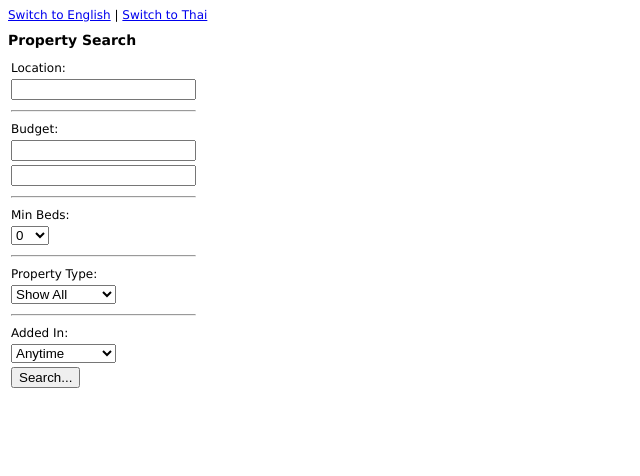
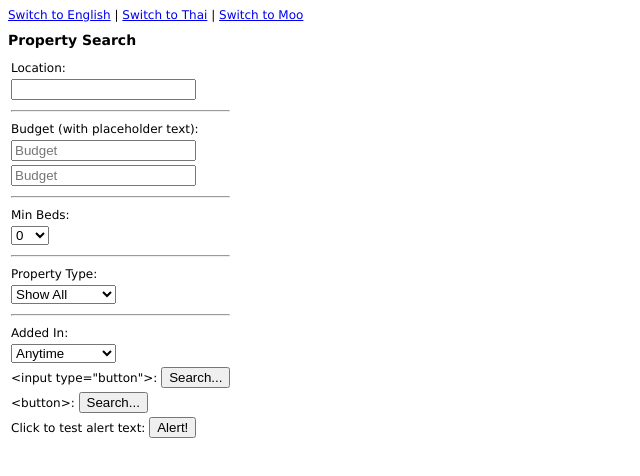
Before and after one commit to Irrelon/jquery-lang-js, a plain HTML site: page index.htm in a window 1280 px wide. Shown: the part 314-790 px from the top of the page, without its empty margins (0-640 px from the left). Drawn offline with nearby package versions, Linux system fonts and the light colour scheme.

Commit message:
Added tests for button elements, placeholder values and javascript alert() calls.

```diff
--- a/index.htm
+++ b/index.htm
@@ -6,6 +6,7 @@
 <script src="http://ajax.googleapis.com/ajax/libs/jquery/1.6.2/jquery.min.js" type="text/javascript"></script>
 <script src="js/jquery-lang.js" charset="utf-8" type="text/javascript"></script>
 <script src="js/langpack/th.js" charset="utf-8" type="text/javascript"></script>
+<script src="js/langpack/mo.js" charset="utf-8" type="text/javascript"></script>
 <script type="text/javascript">
 	window.lang = new jquery_lang_js();
 	$().ready(function () {
@@ -31,7 +32,7 @@
 <body>
 <a href="http://flattr.com/thing/352558/jQuery-Multi-Language-Site-Plugin" target="_blank">
 <img src="http://api.flattr.com/button/flattr-badge-large.png" alt="Flattr this" title="Flattr this" border="0" /></a><BR /><BR />
-<div id="langChanger"><a href="javascript:window.lang.change('en');">Switch to English</a> | <a href="javascript:window.lang.change('th');">Switch to Thai</a></div>
+<div id="langChanger"><a href="javascript:window.lang.change('en');">Switch to English</a> | <a href="javascript:window.lang.change('th');">Switch to Thai</a> | <a href="javascript:window.lang.change('mo');">Switch to Moo</a></div>
 <div id="testHtml">
 	<div id="searchTitle" class="sectionTitle" lang="en">Property Search</div>
 	<div id="searchForm">
@@ -47,13 +48,13 @@
 					<td><hr /></td>
 				</tr>
 				<tr>
-					<td><span lang="en">Budget</span>:</td>
+					<td><span lang="en">Budget</span> (with placeholder text):</td>
 				</tr>
 				<tr>
-					<td><input type="text" name="budgetFrom" /></td>
+					<td><input lang="en" type="text" name="budgetFrom" placeholder="Budget" /></td>
 				</tr>
 				<tr>
-					<td><input type="text" name="budgetTo" /></td>
+					<td><input lang="en" type="text" name="budgetTo" placeholder="Budget" /></td>
 				</tr>
 				<tr>
 					<td><hr /></td>
@@ -114,7 +115,20 @@
 				</tr>
 				<tr>
 					<td>
-						<input type="button" value="Search..." lang="en" onclick="api.search();" />
+						&lt;input type=&quot;button&quot;&gt;:
+							<input type="button" value="Search..." lang="en" onclick="api.search();" />
+					</td>
+				</tr>
+				<tr>
+					<td>
+						&lt;button&gt;:
+							<button type="button" lang="en" onclick="api.search();" />Search...</button>
+					</td>
+				</tr>
+				<tr>
+					<td>
+						Click to test alert text:
+							<input type="button" value="Alert!" onclick="alert(window.lang.convert('Property Search'));" />
 					</td>
 				</tr>
 			</table>
```
